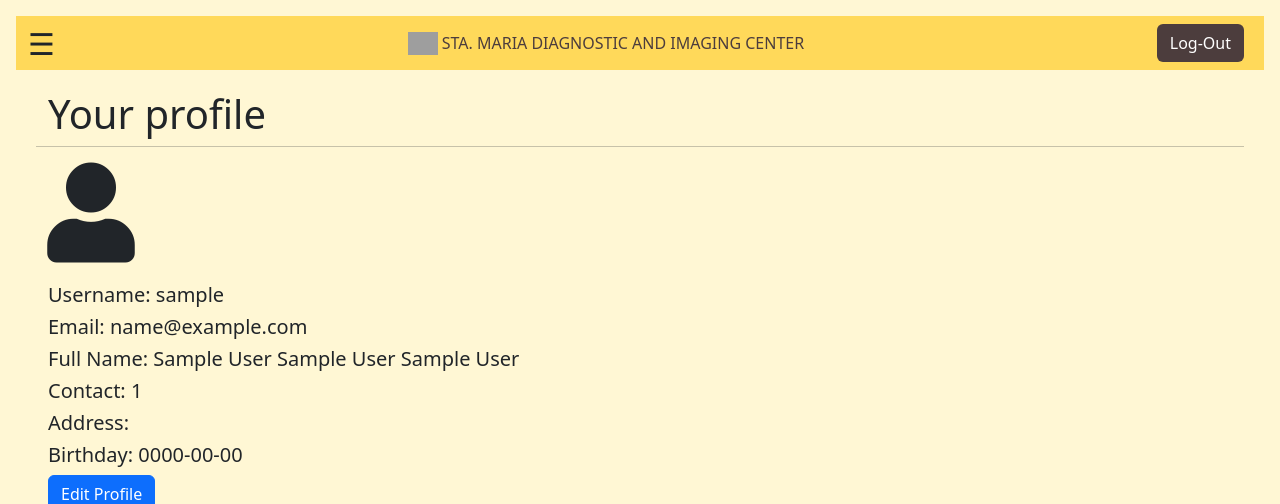
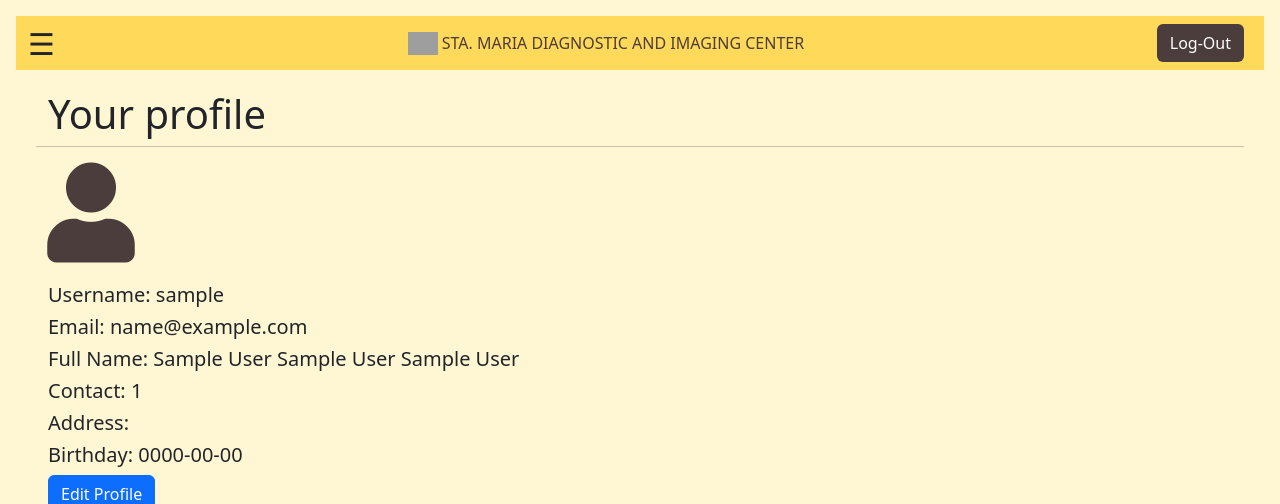
Before and after one commit to jolorambongga/SDAICv.0.13.06.23, a PHP site: page /profile.php in a window 1280 px wide. Shown: the top 504 px of the page. Run offline with PHP 8.4, Linux system fonts and the light colour scheme; the visitor is signed in with stand-in values (Sample User, id 1); grey boxes are pictures that could not be loaded.

Commit message:
Add files via upload

```diff
--- a/client/footer_script.php
+++ b/client/footer_script.php
@@ -21,8 +21,9 @@
 						var user_id = <?php echo isset($_SESSION['user_id']) ? json_encode($_SESSION['user_id']) : 'null'; ?>;
 						var category = "USER";
 						var action = "LOG OUT";
-						var affected_data = "NONE";
+						var affected_data = "NONEsss";
 						logAction(user_id, category, action, affected_data);
+						window.location.href='index.php';
 					} else {
 						console.error("Logout failed:", response.message);
 					}
--- a/client/profile.php
+++ b/client/profile.php
@@ -17,7 +17,7 @@ checkAuth();
       </div>
       <hr>
       <div class="user-icon-container">
-        <i class="fas fa-user"></i>
+        <i class="fas fa-user" style="color: #4C3D3D;"></i>
       </div>
 
     </div>
```
